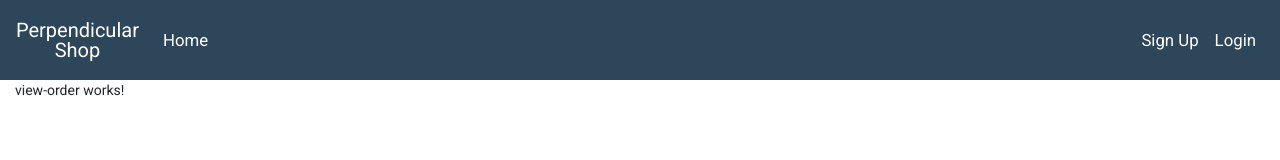
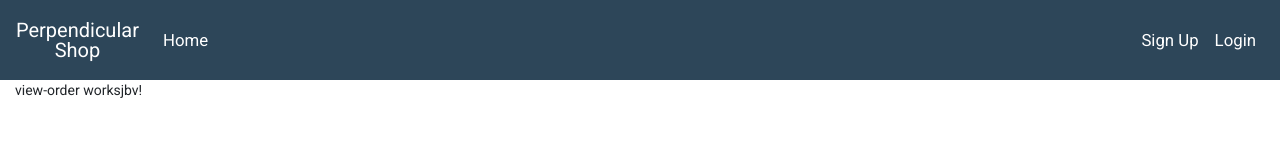
Before and after one commit to kundankumar26/angular-furniture-shop, an Angular app: page /create-order in a window 1280 px wide. Shown: the top 160 px of the page. Built offline with nearby package versions, Linux system fonts and the light colour scheme.

Commit message:
added order page

```diff
--- a/src/app/view-order/view-order.component.html
+++ b/src/app/view-order/view-order.component.html
@@ -1,4 +1,4 @@
-<p>view-order works!</p>
+<p>view-order worksjbv!</p>
 <div class='create-order-component'>
     <app-register></app-register><app-login></app-login>
 </div>
```
